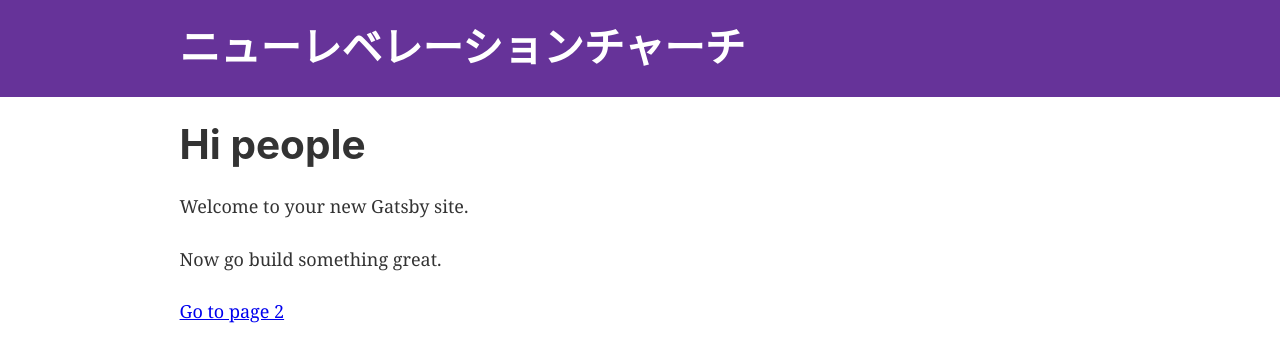
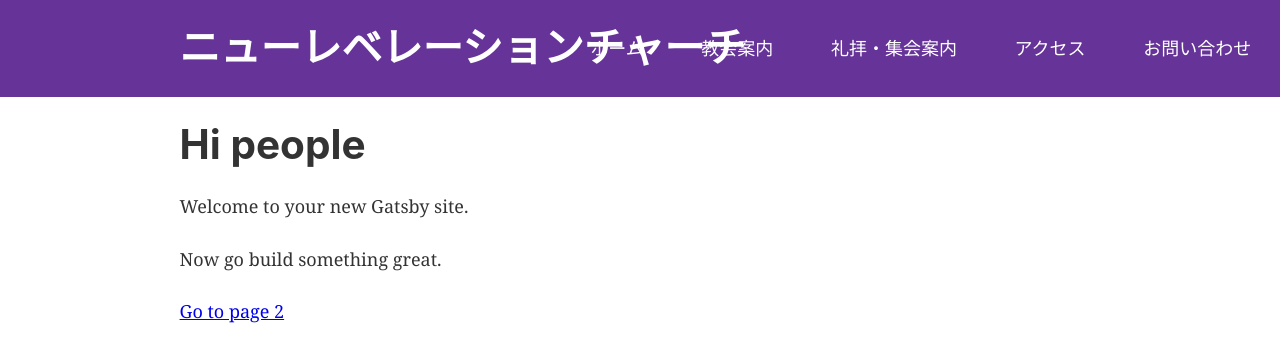
Before and after one commit to hiropy0123/nrcweb, a Gatsby site: page / in a window 1280 px wide. Built offline with nearby package versions, Linux system fonts and the light colour scheme; Gatsby itself is replaced by a stand-in of ours.

Commit message:
set navigation

```diff
--- a/src/components/header.js
+++ b/src/components/header.js
@@ -1,5 +1,6 @@
 import React from 'react'
 import { Link } from 'gatsby'
+import Navigation from './navigation'
 
 const Header = ({ siteTitle }) => (
   <div
@@ -27,6 +28,7 @@ const Header = ({ siteTitle }) => (
         </Link>
       </h1>
     </div>
+    <Navigation />
   </div>
 )
 
--- /dev/null
+++ b/src/components/navigation.js
@@ -0,0 +1,56 @@
+import React, { Component } from 'react'
+import { Link } from 'gatsby'
+// import PropTypes from 'prop-types'
+// import Helmet from 'react-helmet'
+
+class Navigation extends Component {
+  items = [
+    { path: '/', name: 'ホーム' },
+    { path: '/info/', name: '教会案内' },
+    { path: '/worship/', name: '礼拝・集会案内' },
+    { path: '/access/', name: 'アクセス' },
+    { path: '/contact/', name: 'お問い合わせ' },
+  ]
+
+  styles = {
+    nav: {
+      position: 'absolute',
+      top: '35px',
+      right: 0
+    },
+    ul: {
+      listStyle: 'none',
+      display: 'flex'
+    },
+    li: {
+      marginLeft: '1.6rem',
+      marginRight: '1.6rem'
+    },
+    a: {
+      textDecoration: 'none',
+      color: '#fff'
+    }
+  }
+
+
+  render() {
+    return (
+      <nav style={this.styles.nav}>
+        <ul style={this.styles.ul}>
+        {
+          this.items.map((data, index) => {
+            return (
+              <li key={index} style={this.styles.li}>
+                <Link to={data.path} style={this.styles.a}>{data.name}</Link>
+              </li>
+            )
+          })
+        }
+        </ul>
+      </nav>
+    )
+  }
+}
+
+
+export default Navigation
```
